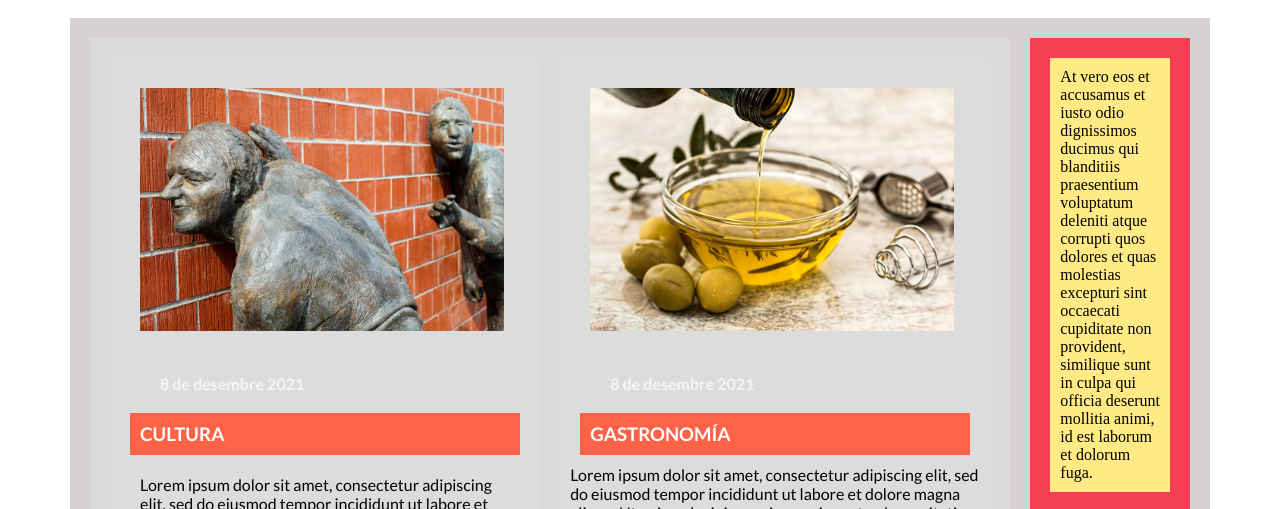
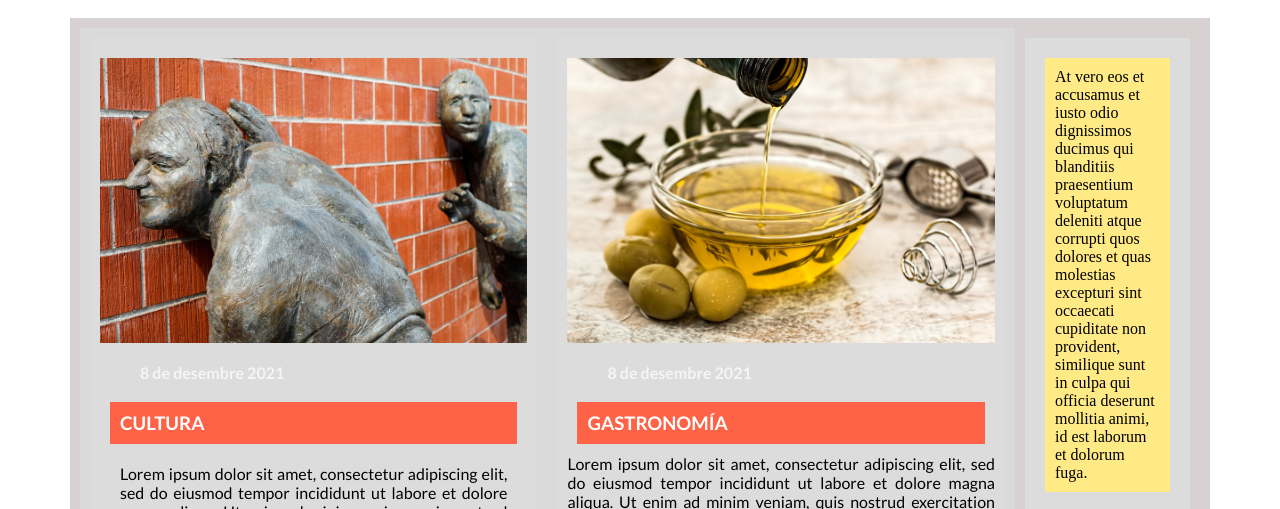
Before and after one commit to Olivermusico/React, a plain HTML site: page Sprint-1/nivell-2/index.html in a window 1280 px wide. Shown: the part 389-898 px from the top of the page. Drawn offline with Linux system fonts and the light colour scheme.

Commit message:
aplicar style a etiqueta section directamente

```diff
--- a/Sprint-1/nivell-2/styles.css
+++ b/Sprint-1/nivell-2/styles.css
@@ -97,7 +97,7 @@
             background: transparent;
         }
 
-        .section {
+        section {
             background: rgb(216, 209, 209);
             display: flex;
         }
@@ -107,27 +107,32 @@
             display: flex;
             flex: 1 1 auto;
             flex-flow: row wrap;
+            margin: 0;
+            padding: 0;
+            position: relative;
         }
 
         .article {
-            background: #dcdcdc;
+            background: rgb(220, 220, 220);
             flex: 1 1 40%;
             font-family: 'Lato', sans-serif;
+            text-align: justify;
         }
 
         .article-image {
-            max-width: 30vw;
+            display: block;
+            width: 100%;
+            height: auto;
+            padding: 0;
             flex: 1 1 auto;
-        }
-
-        .navegacion {
-            background: #bd2000;
-            flex: 1 1 100%;
+            margin-left: auto;
+            margin-right: auto;
+            border: aqua;
         }
 
         .aside {
             display: flex;
-            background: #f73f52;
+            background: rgb(220, 220, 220);
             flex-flow: column;
             flex: 1 1 auto;
         }
```
